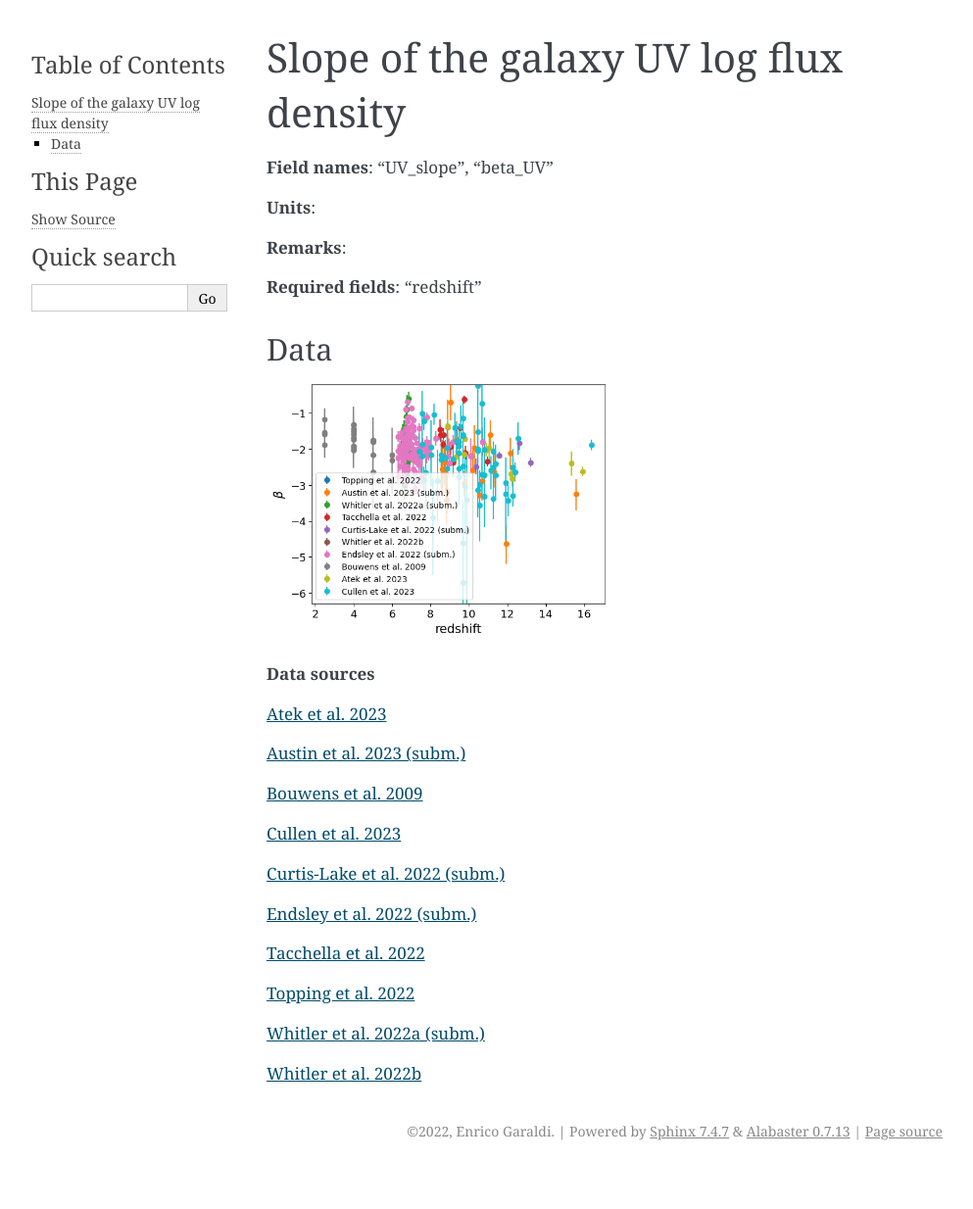
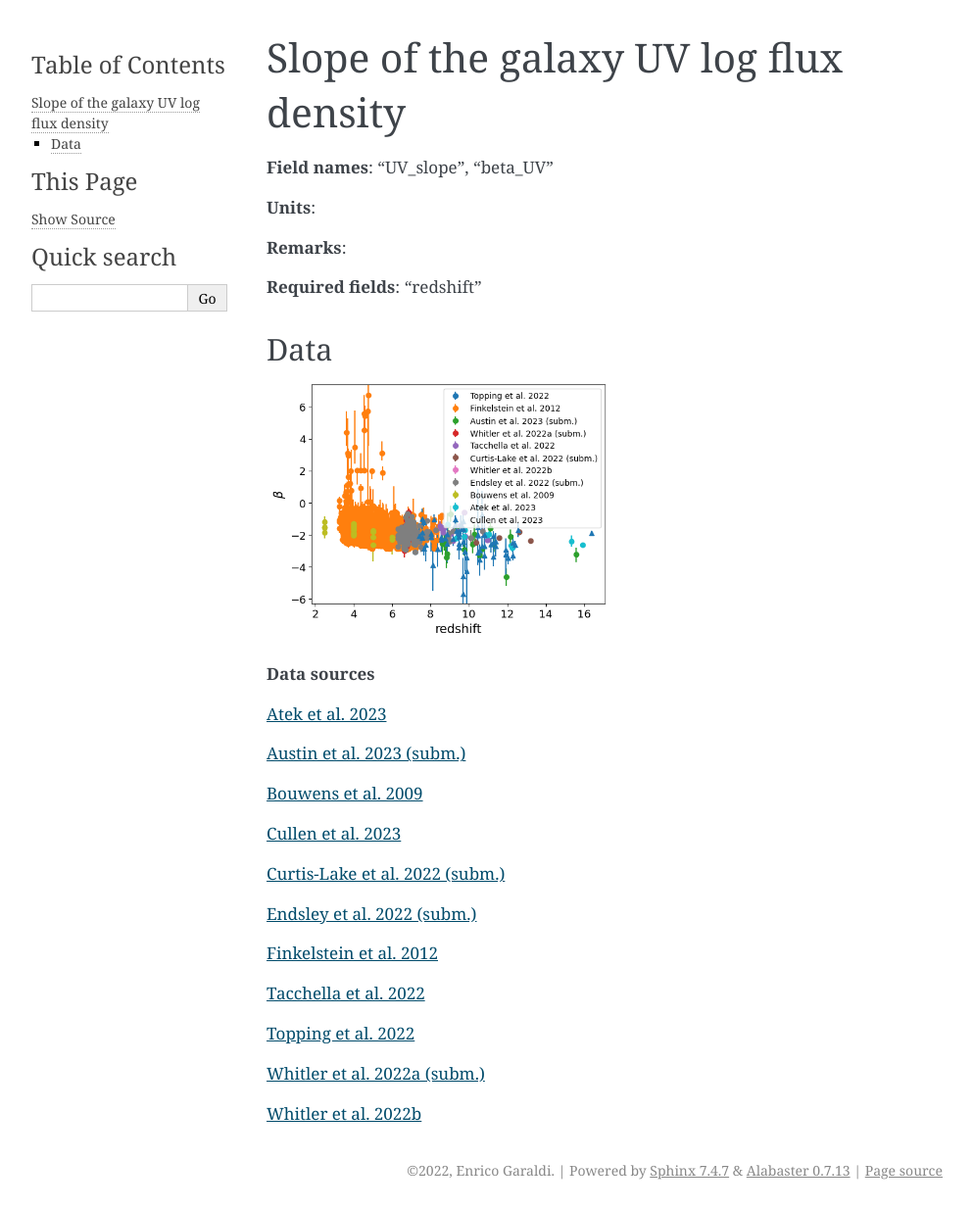
Before and after one commit to EGaraldi/corecon, a Sphinx documentation site: the page built from docs/datarst/UV_slope.rst, in a window 1280 px wide. Shown: the whole page at 98% size, without its empty margins (148-1141 px from the left). Built offline with Sphinx 7.4.7, drawn with Linux system fonts in a browser that asks for light colours; pages that are not in the unit, such as notebooks, are missing from menus; before the commit the page ends 1194 px from its top, so only the background shows below that.

Commit message:
updated constraints

```diff
--- a/docs/datarst/UV_slope.rst
+++ b/docs/datarst/UV_slope.rst
@@ -61,6 +61,12 @@ Data
 
    <a href="https://arxiv.org/pdf/2208.14999.pdf" target="_blank">Endsley et al. 2022 (subm.)</a>
 
+|Finkelstein et al. 2012|
+
+.. |Finkelstein et al. 2012| raw:: html
+
+   <a href="https://iopscience.iop.org/article/10.1088/0004-637X/756/2/164/pdf" target="_blank">Finkelstein et al. 2012</a>
+
 |Tacchella et al. 2022|
 
 .. |Tacchella et al. 2022| raw:: html
```
Also changed, not shown: docs/plots/UV_slope.png.
